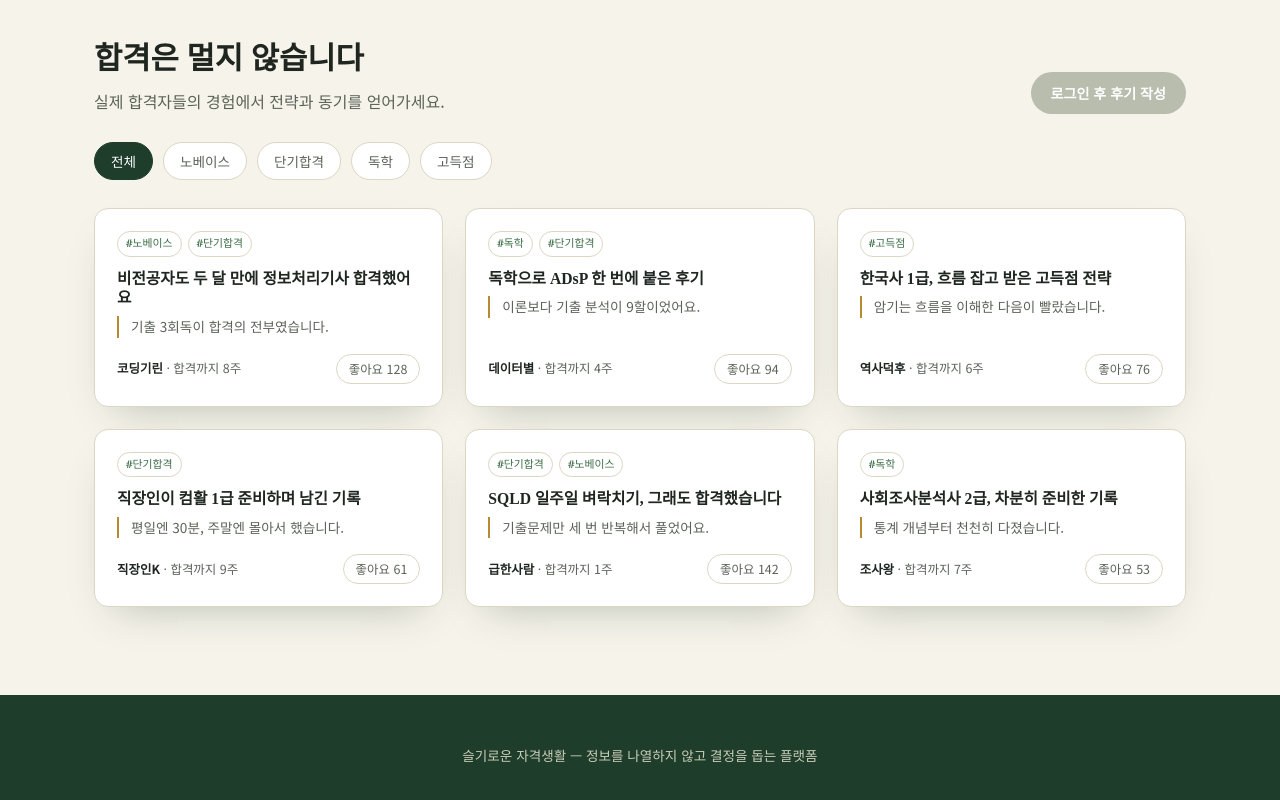
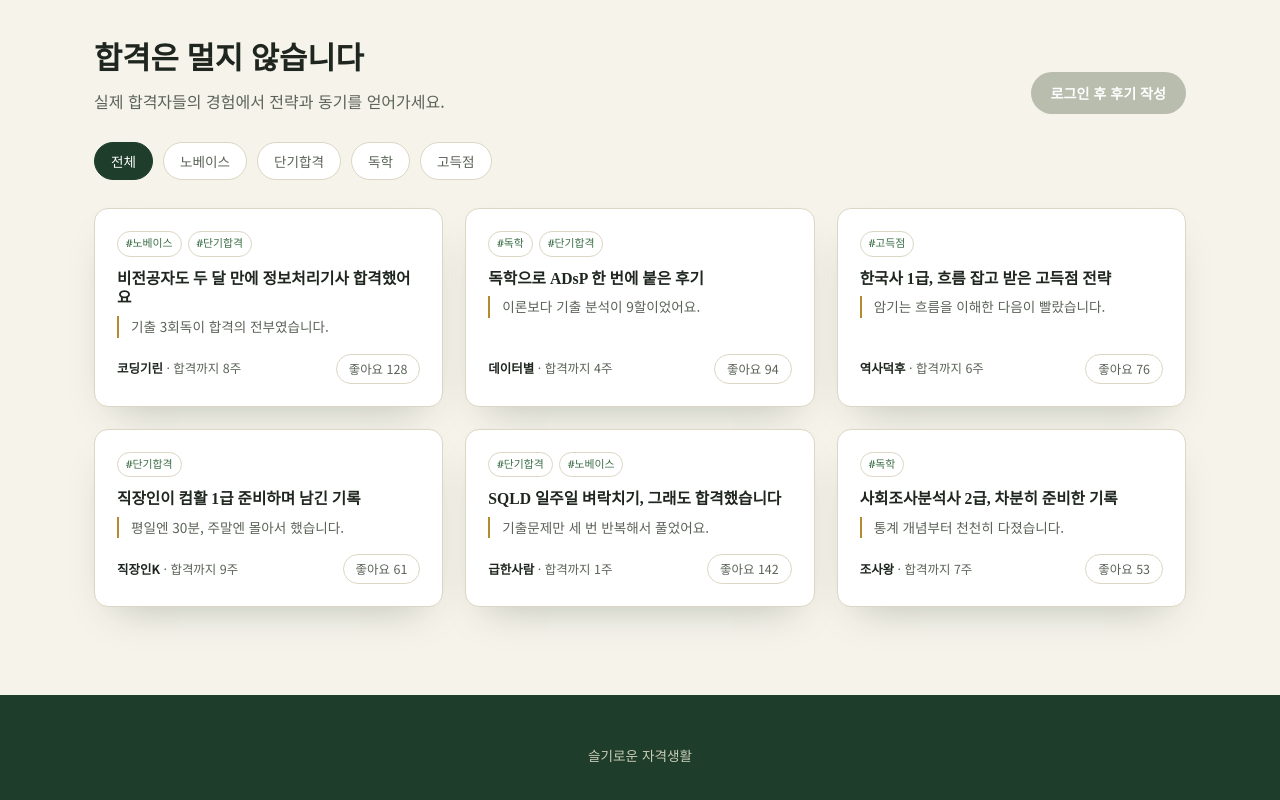
Before and after one commit to dodo95382489-tech/mylandingpage, a plain HTML site: page index.html in a window 1280 px wide. Shown: the part 2463-3263 px from the top of the page. Drawn offline with Linux system fonts and the light colour scheme.

Commit message:
Update index.html

```diff
--- a/index.html
+++ b/index.html
@@ -141,7 +141,7 @@
 </main>
 
 <footer class="site-footer">
-  <p>슬기로운 자격생활 — 정보를 나열하지 않고 결정을 돕는 플랫폼</p>
+  <p>슬기로운 자격생활 </p>
 </footer>
 
 <!-- 로그인 모달 -->
```
